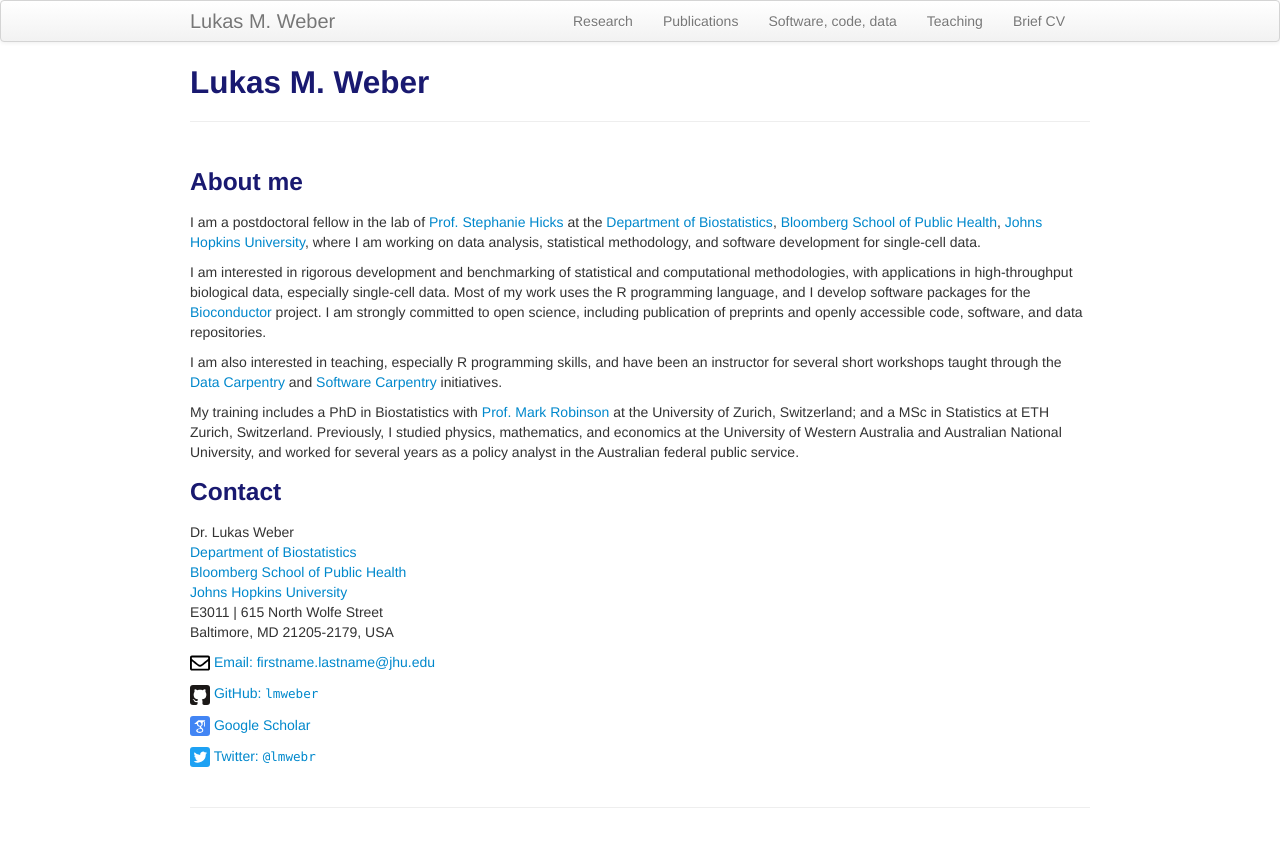
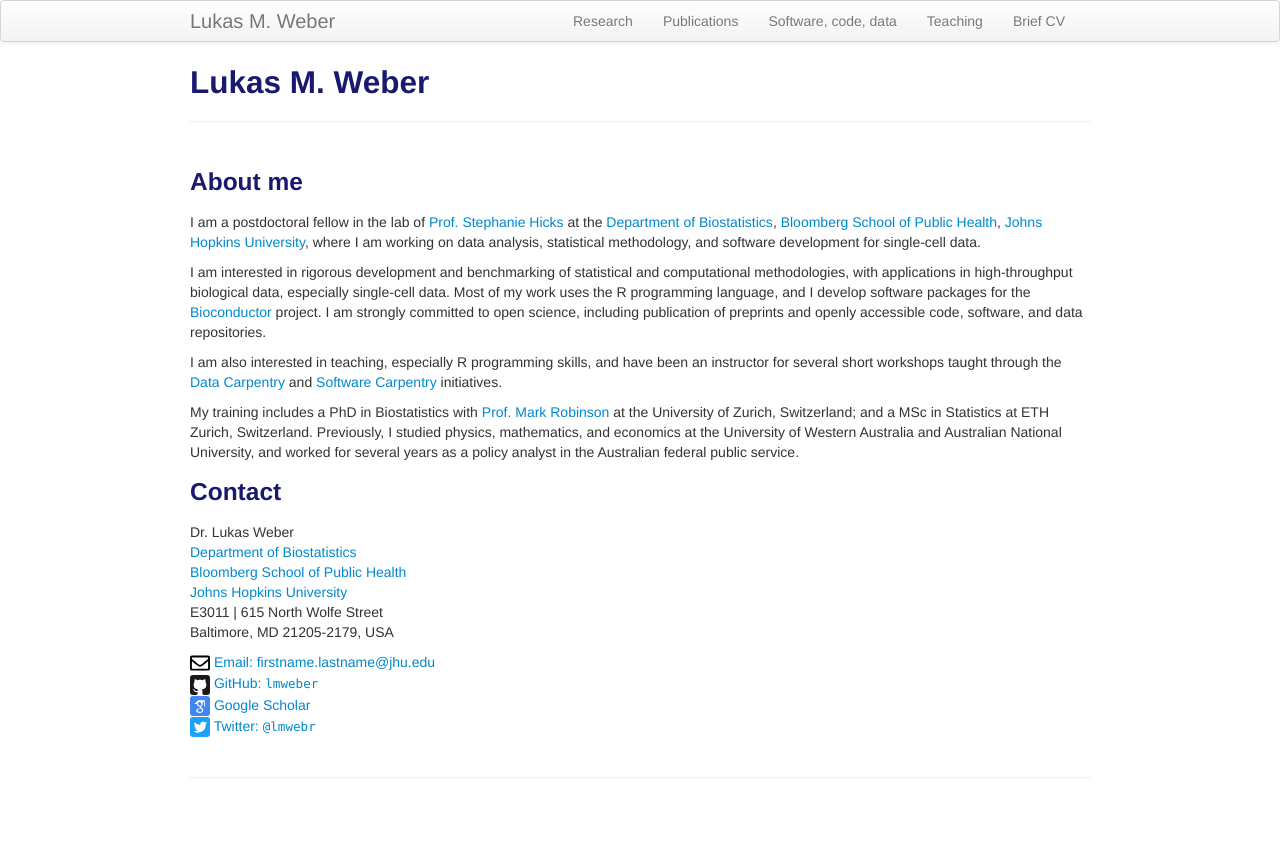
Before and after one commit to lmweber/lmweber.github.io, a Jekyll site: the page built from index.md, in a window 1280 px wide. Shown: the top 847 px of the page. Built offline with Jekyll 4.4.1, drawn with Linux system fonts in a browser that asks for light colours.

Commit message:
fix line breaks

```diff
--- a/index.md
+++ b/index.md
@@ -18,17 +18,14 @@
 
 ### Contact
 
-Dr. Lukas Weber \
-[Department of Biostatistics](https://www.jhsph.edu/departments/biostatistics/) \
-[Bloomberg School of Public Health](https://www.jhsph.edu/) \
-[Johns Hopkins University](https://www.jhu.edu/) \
-E3011 | 615 North Wolfe Street \
+Dr. Lukas Weber <br/>
+[Department of Biostatistics](https://www.jhsph.edu/departments/biostatistics/) <br/>
+[Bloomberg School of Public Health](https://www.jhsph.edu/) <br/>
+[Johns Hopkins University](https://www.jhu.edu/) <br/>
+E3011 | 615 North Wolfe Street <br/>
 Baltimore, MD 21205-2179, USA
 
-<img src="images/envelope.svg" alt="Email logo" width="20" height="20"> [Email: firstname.lastname@jhu.edu]()
-
-<img src="images/github.svg" alt="GitHub logo" width="20" height="20"> [GitHub: `lmweber`](https://github.com/lmweber)
-
-<img src="images/scholar.svg" alt="Google Scholar logo" width="20" height="20"> [Google Scholar](https://scholar.google.com/citations?user=M8uPSzMAAAAJ&hl=en)
-
+<img src="images/envelope.svg" alt="Email logo" width="20" height="20"> [Email: firstname.lastname@jhu.edu]() <br/>
+<img src="images/github.svg" alt="GitHub logo" width="20" height="20"> [GitHub: `lmweber`](https://github.com/lmweber) <br/>
+<img src="images/scholar.svg" alt="Google Scholar logo" width="20" height="20"> [Google Scholar](https://scholar.google.com/citations?user=M8uPSzMAAAAJ&hl=en) <br/>
 <img src="images/twitter.svg" alt="Twitter logo" width="20" height="20"> [Twitter: `@lmwebr`](https://twitter.com/lmwebr)
```
